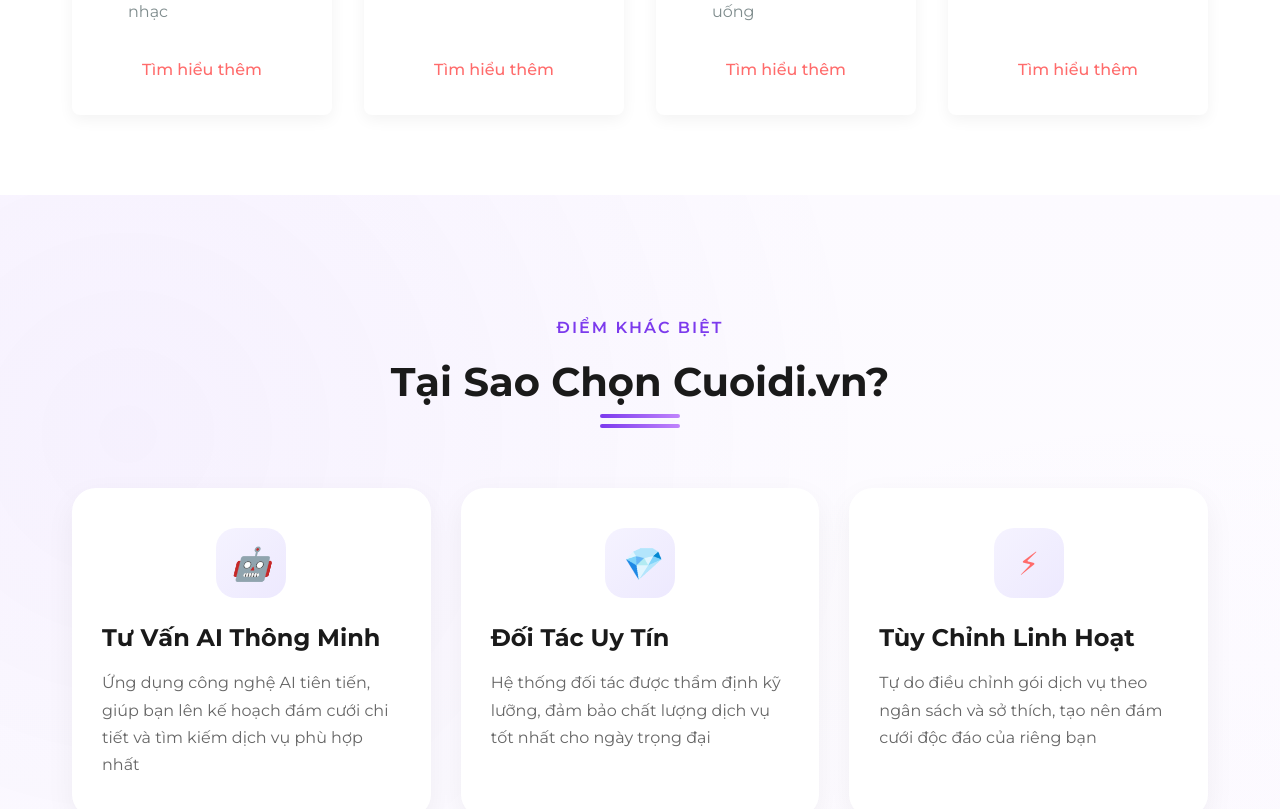
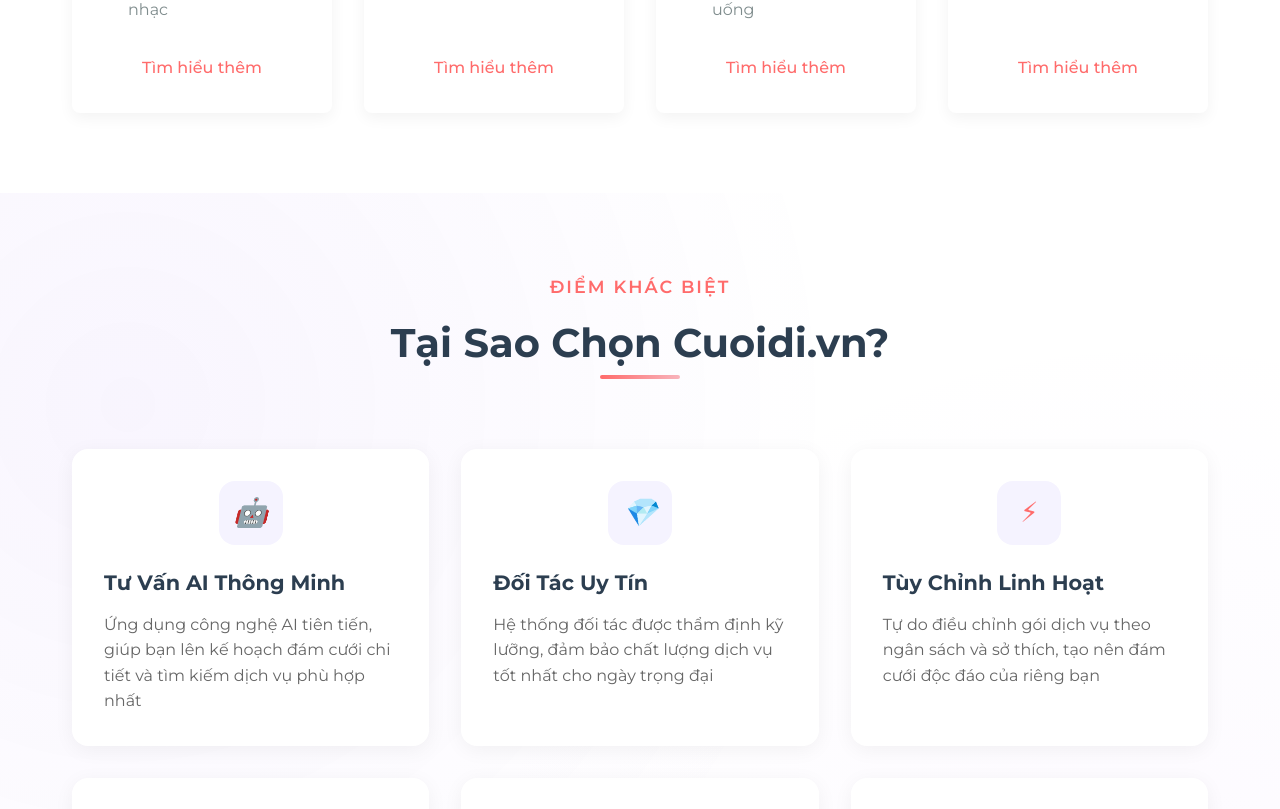
Before and after one commit to Vietanh2703/MarriageServiceFE, a React (Vite) app: page / in a window 1280 px wide. Shown: the part 1987-2796 px from the top of the page. Built offline with nearby package versions, Linux system fonts and the light colour scheme.

Commit message:
Customize home page

```diff
--- a/src/components/HomePage.css
+++ b/src/components/HomePage.css
@@ -49,29 +49,31 @@
   cursor: pointer;
 }
 
-.btn-primary {
+.btn-hero-primary {
   background-color: #ff6b6b;
-  color: white;
+  color: #ffffff;
   border: 1px solid #ff6b6b;
 }
 
-.btn-primary:hover {
-  background-color: #ff5252;
-  border-color: #ff5252;
+.btn-hero-primary:hover {
+  background-color: #ff6b6b;
+  color: #ffffff;
+  border-color: #ff6b6b;
   transform: translateY(-3px);
   box-shadow: 0 5px 15px rgba(255, 107, 107, 0.3);
 }
 
-.btn-secondary {
+.btn-hero-secondary {
   background-color: transparent;
   color: #ff6b6b;
   border: 1px solid #ff6b6b;
   margin-left: 1rem;
 }
 
-.btn-secondary:hover {
+.btn-hero-secondary:hover {
   background-color: #ff6b6b;
-  color: white;
+  color: #ffffff;
+  border-color: #ff6b6b;
   transform: translateY(-3px);
   box-shadow: 0 5px 15px rgba(255, 107, 107, 0.3);
 }
@@ -296,7 +298,8 @@
 /* Features Section */
 .features-section {
   padding: 5rem 0;
-  background-color: #f8f9fa;
+  background-color: #ffffff;
+  transition: background-color 0.3s cubic-bezier(0.4, 0, 0.2, 1);
 }
 
 .features-grid {
@@ -336,11 +339,12 @@
 
 /* Testimonials Section */
 .testimonials-section {
-  background-color: #f8f9fa;
-  padding: 5rem 0; /* Removed horizontal padding */
+  background-color: #ffffff;
+  padding: 5rem 0;
   overflow: hidden;
-  position: relative; /* Using viewport width instead of % */
-  margin-left: calc(-50vw + 50%); /* Center the section that extends beyond container */
+  position: relative;
+  margin-left: calc(-50vw + 50%);
+  transition: background-color 0.3s cubic-bezier(0.4, 0, 0.2, 1);
 }
 
 .testimonials-container {
@@ -570,7 +574,7 @@
 
 .cta-buttons .btn-secondary:hover {
   background-color: white;
-  color: #ff6b6b;
+  color: #ff5252;
 }
 
 /* Responsive Styles */
@@ -673,6 +677,7 @@
 body.dark-theme .btn-primary:hover {
   background-color: #f9c6cc;
   border-color: #f9c6cc;
+  color: #0f172a;
 }
 
 body.dark-theme .btn-secondary {
@@ -789,15 +794,10 @@
 }
 
 /* Dark theme styles for sections */
-body.dark-theme .services-section {
-  background-color: #0f172a;
-}
-
-body.dark-theme .features-section {
-  background-color: #0f172a;
-}
-
-body.dark-theme .testimonials-section {
+body.dark-theme .services-section,
+body.dark-theme .features-section,
+body.dark-theme .testimonials-section,
+body.dark-theme .why-choose-us-section {
   background-color: #0f172a;
 }
 
@@ -878,7 +878,7 @@
   left: 0;
   right: 0;
   height: 1px;
-  background: linear-gradient(90deg, transparent, #7c3aed, transparent);
+  background: linear-gradient(90deg, transparent, #f8b4bc, transparent);
 }
 
 .features-grid {
@@ -907,7 +907,7 @@
   left: 0;
   right: 0;
   height: 4px;
-  background: linear-gradient(90deg, #7c3aed, #c084fc);
+  background: linear-gradient(90deg, #ff6b6b, #f8b4bc);
   transform: scaleX(0);
   transition: transform 0.6s cubic-bezier(0.4, 0, 0.2, 1);
 }
@@ -970,7 +970,7 @@
 }
 
 .feature-card:hover .feature-content h3 {
-  color: #7c3aed;
+  color: #ff6b6b;
 }
 
 .feature-card:hover {
@@ -984,7 +984,7 @@
 }
 
 .btn-gradient {
-  background: linear-gradient(135deg, #7c3aed 0%, #c084fc 100%);
+  background: linear-gradient(135deg, #ff6b6b 0%, #f8b4bc 100%);
   color: white;
   padding: 16px 32px;
   border-radius: 50px;
@@ -1010,14 +1010,6 @@
 .btn-gradient:hover .btn-arrow {
   transform: translateX(5px);
 }
-
-/* Add animation delay for cards */
-.feature-card:nth-child(1) { transition-delay: 0.1s; }
-.feature-card:nth-child(2) { transition-delay: 0.2s; }
-.feature-card:nth-child(3) { transition-delay: 0.3s; }
-.feature-card:nth-child(4) { transition-delay: 0.4s; }
-.feature-card:nth-child(5) { transition-delay: 0.5s; }
-.feature-card:nth-child(6) { transition-delay: 0.6s; }
 
 /* Responsive Design */
 @media (max-width: 768px) {
@@ -1063,7 +1055,7 @@
   transform: translateX(-50%);
   width: 80px;
   height: 4px;
-  background: linear-gradient(90deg, #7c3aed, #c084fc);
+  background: linear-gradient(90deg, #ff6b6b, #f8b4bc);
   border-radius: 2px;
 }
 
@@ -1089,13 +1081,7 @@
   animation: headerSlideUp 0.8s ease-out forwards;
 }
 
-/* Why Choose Us Section - New Design */
-.why-choose-us-section {
-  padding: 120px 0;
-  background: linear-gradient(to bottom, #fcfaff 0%, #fff 100%);
-  position: relative;
-  overflow: hidden;
-}
+
 
 .background-decor {
   position: absolute;
@@ -1107,6 +1093,7 @@
     radial-gradient(circle at 10% 20%, rgba(124, 58, 237, 0.05) 0%, transparent 50%),
     radial-gradient(circle at 90% 80%, rgba(192, 132, 252, 0.05) 0%, transparent 50%);
   z-index: 1;
+  transition: opacity 0.3s ease;
 }
 
 .why-choose-us-section .section-container {
@@ -1117,7 +1104,7 @@
 .section-subtitle {
   font-size: 1rem;
   text-transform: uppercase;
-  color: #7c3aed;
+  color: #ff6b6b;
   letter-spacing: 2px;
   margin-bottom: 16px;
   display: block;
@@ -1134,7 +1121,7 @@
 .header-decor {
   width: 80px;
   height: 4px;
-  background: linear-gradient(90deg, #7c3aed, #c084fc);
+  background: linear-gradient(90deg, #ff6b6b, #f8b4bc);
   margin: 0 auto;
   border-radius: 2px;
 }
@@ -1165,7 +1152,7 @@
   left: 0;
   right: 0;
   height: 4px;
-  background: linear-gradient(90deg, #7c3aed, #c084fc);
+  background: linear-gradient(90deg, #ff6b6b, #f8b4bc);
   transform: scaleX(0);
   transition: transform 0.6s cubic-bezier(0.4, 0, 0.2, 1);
 }
@@ -1179,13 +1166,6 @@
   transform: translateY(0);
 }
 
-/* Add delay for each card */
-.feature-card[data-delay="0"] { transition-delay: 0.1s; }
-.feature-card[data-delay="1"] { transition-delay: 0.2s; }
-.feature-card[data-delay="2"] { transition-delay: 0.3s; }
-.feature-card[data-delay="3"] { transition-delay: 0.4s; }
-.feature-card[data-delay="4"] { transition-delay: 0.5s; }
-.feature-card[data-delay="5"] { transition-delay: 0.6s; }
 
 .feature-icon {
   width: 70px;
@@ -1242,7 +1222,7 @@
 }
 
 .feature-card:hover h3 {
-  color: #7c3aed;
+  color: #ff6b6b;
 }
 
 .features-cta {
@@ -1264,19 +1244,20 @@
   align-items: center;
   gap: 12px;
   padding: 16px 32px;
-  background: linear-gradient(135deg, #7c3aed 0%, #c084fc 100%);
+  background: linear-gradient(135deg, #ff6b6b 0%, #f8b4bc 100%);
   color: white;
   border-radius: 50px;
   text-decoration: none;
   font-weight: 600;
   font-size: 1.1rem;
   transition: all 0.3s ease;
-  box-shadow: 0 10px 20px rgba(124, 58, 237, 0.2);
 }
 
 .cta-button:hover {
   transform: translateY(-3px);
-  box-shadow: 0 15px 30px rgba(124, 58, 237, 0.3);
+  background: linear-gradient(135deg, #ff6b6b 0%, #f8b4bc 100%);
+  color: white;
+  box-shadow: 0 15px 30px rgba(255, 75, 123, 0.57);
 }
 
 .button-icon {
@@ -1321,3 +1302,147 @@
     justify-content: center;
   }
 }
+
+/* Why Choose Us Section */
+.why-choose-us-section {
+  padding: 5rem 0;
+  position: relative;
+  background-color: #ffffff;
+  overflow: hidden;
+  transition: background-color 0.3s cubic-bezier(0.4, 0, 0.2, 1);
+}
+
+.why-choose-us-section .section-container {
+  position: relative;
+  z-index: 2;
+}
+
+.why-choose-us-section .section-subtitle {
+  color: #ff6b6b;
+  font-size: 1.1rem;
+  display: block;
+  margin-bottom: 1rem;
+  transition: color 0.3s ease;
+}
+
+.why-choose-us-section .section-title {
+  color: #2c3e50;
+  font-size: 2.5rem;
+  margin-bottom: 2rem;
+  transition: color 0.3s ease;
+}
+
+.features-grid {
+  display: grid;
+  grid-template-columns: repeat(auto-fit, minmax(300px, 1fr));
+  gap: 2rem;
+  margin-top: 3rem;
+  position: relative;
+  z-index: 2;
+}
+
+.feature-card {
+  background: #ffffff;
+  padding: 2rem;
+  border-radius: 16px;
+  box-shadow: 0 4px 20px rgba(0, 0, 0, 0.05);
+  transition: all 0.5s cubic-bezier(0.4, 0, 0.2, 1);
+  opacity: 0;
+  transform: translateY(20px);
+  position: relative;
+  overflow: hidden;
+}
+
+.feature-card::before {
+  content: '';
+  position: absolute;
+  top: 0;
+  left: 0;
+  right: 0;
+  height: 4px;
+  background: linear-gradient(90deg, #ff6b6b, #f8b4bc);
+  transform: scaleX(0);
+  transition: transform 0.5s cubic-bezier(0.4, 0, 0.2, 1);
+}
+
+.feature-card.visible {
+  opacity: 1;
+  transform: translateY(0);
+}
+
+.feature-card:hover {
+  transform: translateY(-10px) scale(1.02);
+  box-shadow: 0 20px 40px rgba(0, 0, 0, 0.1);
+}
+
+.feature-card:hover::before {
+  transform: scaleX(1);
+}
+
+.feature-icon {
+  width: 64px;
+  height: 64px;
+  background: #f5f3ff;
+  border-radius: 16px;
+  display: flex;
+  align-items: center;
+  justify-content: center;
+  margin-bottom: 1.5rem;
+  font-size: 28px;
+  position: relative;
+  transition: all 0.5s cubic-bezier(0.4, 0, 0.2, 1);
+  overflow: hidden;
+}
+
+.feature-card:hover .feature-icon {
+  transform: rotate(-12deg) scale(1.1);
+  background: linear-gradient(135deg, #ff6b6b20, #f8b4bc40);
+}
+
+.feature-card h3 {
+  color: #2c3e50;
+  font-size: 1.3rem;
+  margin-bottom: 1rem;
+  transition: color 0.3s ease;
+}
+
+.feature-card p {
+  color: #666;
+  line-height: 1.6;
+  transition: color 0.3s ease;
+}
+
+/* Dark theme styles */
+body.dark-theme .why-choose-us-section {
+  background-color: #0f172a;
+}
+
+body.dark-theme .why-choose-us-section .section-title {
+  color: #f8b4bc;
+}
+
+body.dark-theme .why-choose-us-section .section-subtitle {
+  color: #ff6b6b;
+}
+
+body.dark-theme .feature-card {
+  background-color: #1e293b;
+  box-shadow: 0 4px 20px rgba(0, 0, 0, 0.2);
+}
+
+
+body.dark-theme .feature-card h3 {
+  color: #ffffff;
+}
+
+body.dark-theme .feature-card:hover h3 {
+  color: #ff6b6b;
+}
+
+body.dark-theme .feature-card p {
+  color: #94a3b8;
+}
+
+body.dark-theme .feature-card:hover p {
+  color: #e2e8f0;
+}
--- a/src/components/HomePage.tsx
+++ b/src/components/HomePage.tsx
@@ -33,8 +33,8 @@
               giúp bạn tổ chức đám cưới hoàn hảo mà không cần lo lắng.
             </p>
             <div className="hero-buttons">
-              <Link to="/services" className="btn btn-primary">Khám Phá Dịch Vụ</Link>
-              <Link to="/ai-consultation" className="btn btn-secondary">AI Tư Vấn</Link>
+              <Link to="/services" className="btn btn-hero-primary">Khám Phá Dịch Vụ</Link>
+              <Link to="/ai-consultation" className="btn btn-hero-secondary">AI Tư Vấn</Link>
             </div>
           </div>
         </div>
@@ -111,7 +111,6 @@
           <div className="section-header">
             <span className="section-subtitle">Điểm Khác Biệt</span>
             <h2 className="section-title">Tại Sao Chọn Cuoidi.vn?</h2>
-            <div className="header-decor"></div>
           </div>
 
           <div className="features-grid">
--- a/src/components/Navbar.tsx
+++ b/src/components/Navbar.tsx
@@ -145,7 +145,7 @@
               </div>
             </li>
             <li className="nav-item">
-              <Link to="/partner-registration" className="btn btn-partner">Đăng Ký Đối Tác</Link>
+              <Link to="/partner-registration" className="btn btn-partner">Trở Thành Đối Tác</Link>
             </li>
             <li className="nav-item">
               <Link to="/login" className="btn btn-login">Đăng Nhập</Link>
```
Also changed, not shown: src/components/AIConsultationPage.css (+50 -4 lines), src/components/Footer.tsx (+4 -17 lines).
